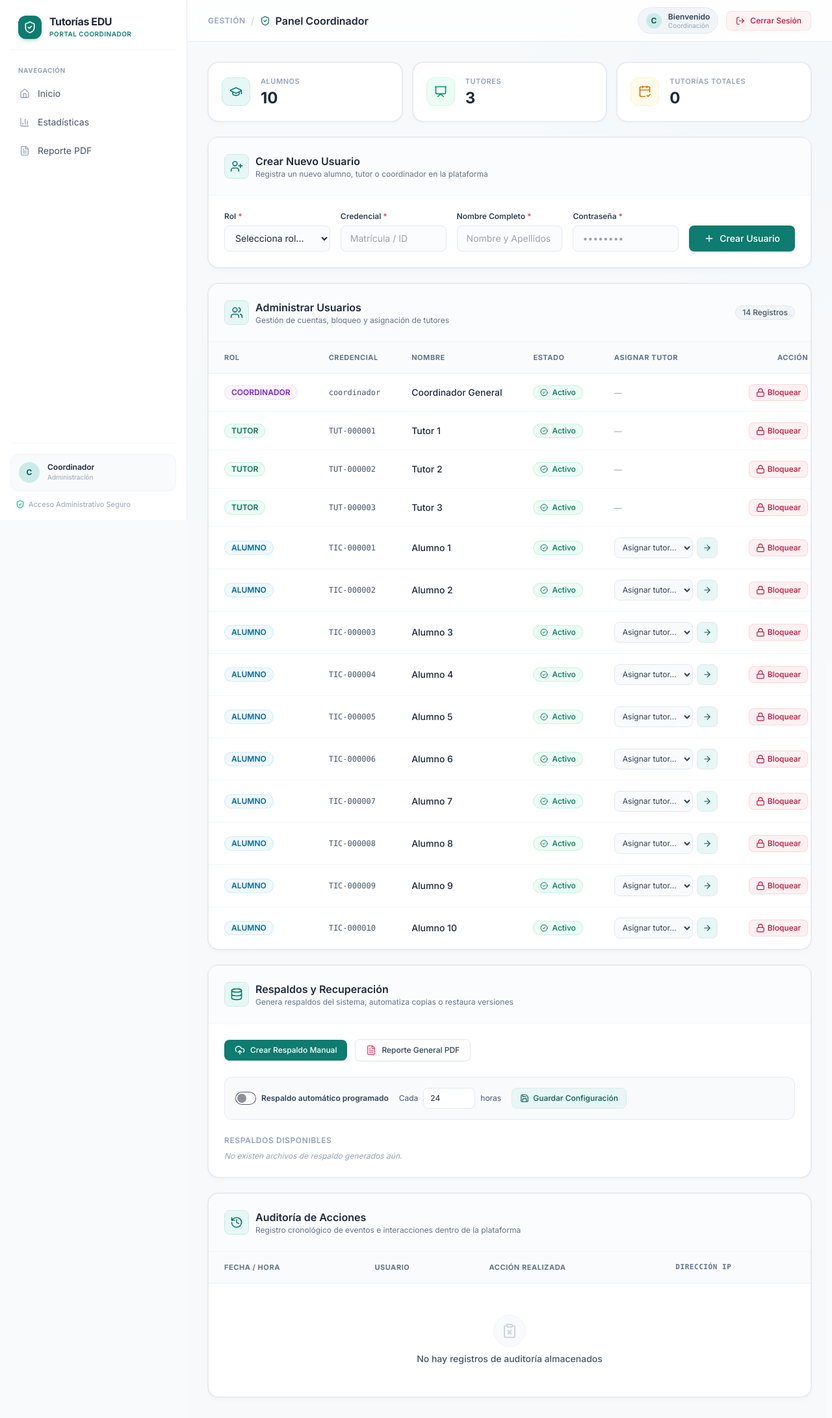
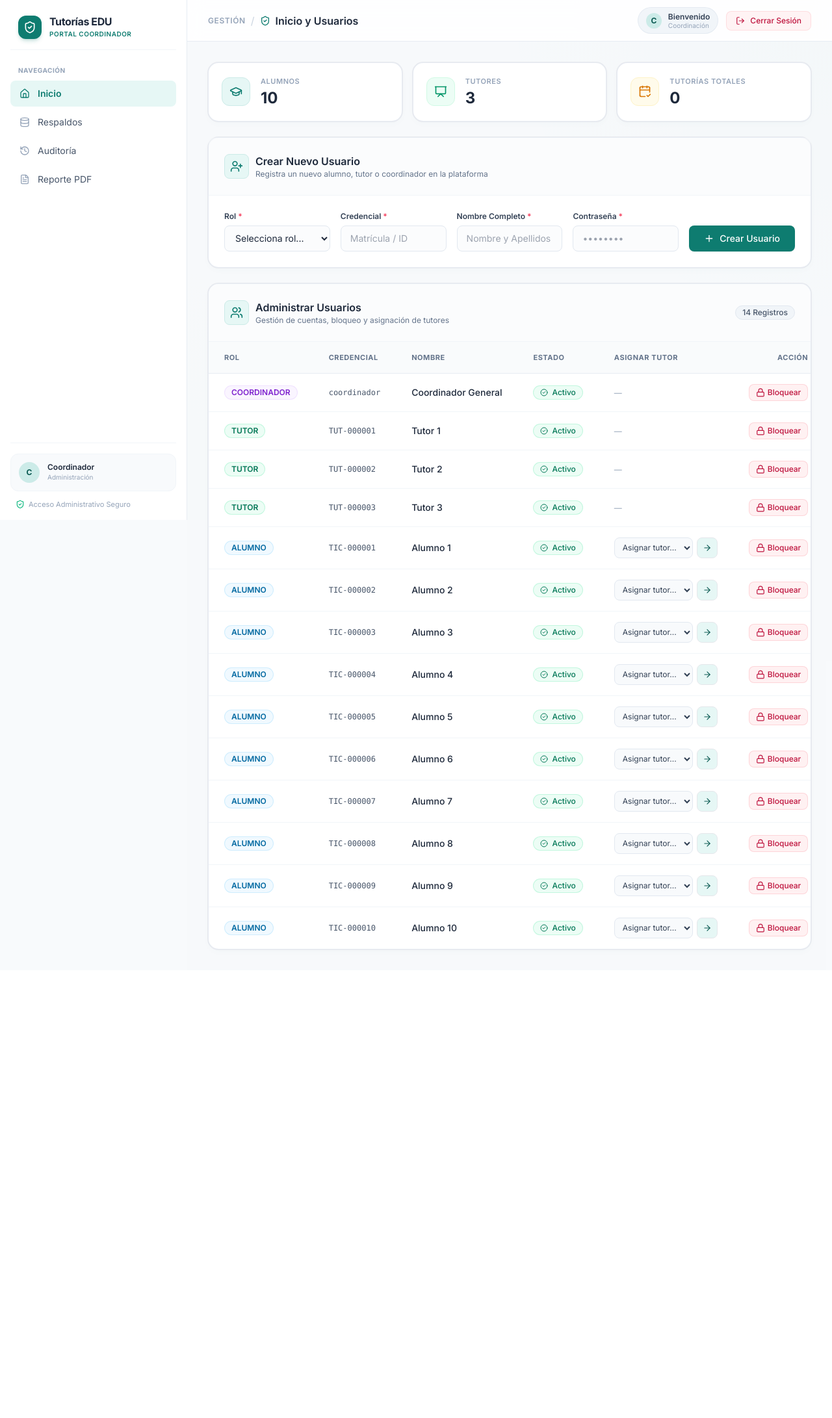
Before and after one commit to Ing-Segundo/sistema_tutorias, a Flask app: template templates/coordinador.html in a window 1280 px wide. Shown: the whole page at 65% size. After the commit the page ends 1462 px from the top, so only its background shows below. Run offline with Flask 3, Linux system fonts and the light colour scheme; the template is opened without the code that fills it: values that come from a table or form of the project are taken from there, others are empty; data comes from the database, SQL or seed files in the repository; some libraries are stand-ins or nearby versions.

Commit message:
Update coordinador.html

```diff
--- a/templates/coordinador.html
+++ b/templates/coordinador.html
@@ -46,10 +46,6 @@
     <link href="https://fonts.googleapis.com/css2?family=Inter:wght@300;400;500;600;700&display=swap" rel="stylesheet" />
 
     <style>
-        :root {
-            --brand-primary: #0E7C70;
-            --brand-hover: #0C6B61;
-        }
         body {
             font-family: 'Inter', sans-serif;
             background-color: #F8FAFC;
@@ -62,6 +58,12 @@
             background: rgba(255, 255, 255, 0.85);
             backdrop-filter: blur(12px);
             -webkit-backdrop-filter: blur(12px);
+        }
+        .tab-content-section {
+            display: none;
+        }
+        .tab-content-section.active {
+            display: block;
         }
     </style>
 </head>
@@ -85,7 +87,7 @@
                     <span class="text-slate-300 hidden sm:inline-block">/</span>
                     <h1 class="text-sm md:text-base font-semibold text-slate-800 flex items-center gap-2">
                         <i data-lucide="shield-check" class="w-4 h-4 text-brand-500"></i>
-                        Panel Coordinador
+                        <span id="current-page-title">Inicio y Usuarios</span>
                     </h1>
                 </div>
             </div>
@@ -135,6 +137,8 @@
                 {% endif %}
             {% endwith %}
 
+            <!-- SECCIÓN 1: INICIO Y USUARIOS -->
+            <div id="sec-inicio" class="tab-content-section active space-y-6">
                 <!-- CARDS RESUMEN / STATS -->
                 <section class="grid grid-cols-1 sm:grid-cols-3 gap-4">
                     <div class="bg-white rounded-2xl border border-slate-200/80 shadow-saas-card p-5 flex items-center gap-4 hover:shadow-saas-hover transition-all">
@@ -190,7 +194,6 @@
 
                     <div class="p-5 sm:p-6">
                         <form method="POST" action="{{ url_for('crear_usuario') if 'crear_usuario' in kwargs else '#' }}" class="grid grid-cols-1 sm:grid-cols-2 lg:grid-cols-5 gap-4 items-end">
-
                             <div class="space-y-1.5">
                                 <label for="tipo" class="block text-xs font-semibold text-slate-700">Rol <span class="text-rose-500">*</span></label>
                                 <select id="tipo" name="tipo" required class="w-full h-10 px-3 text-sm bg-slate-50/50 border border-slate-200 rounded-lg text-slate-800 focus:bg-white focus:border-brand-500 focus:ring-2 focus:ring-brand-500/20 transition-all outline-none">
@@ -337,8 +340,10 @@
                         </table>
                     </div>
                 </section>
+            </div>
 
-            <!-- RESPALDOS Y RECUPERACIÓN -->
+            <!-- SECCIÓN 2: RESPALDOS -->
+            <div id="sec-respaldos" class="tab-content-section space-y-6">
                 <section class="bg-white rounded-2xl border border-slate-200/80 shadow-saas-card hover:shadow-saas-hover transition-all">
                     <div class="p-5 sm:p-6 border-b border-slate-100 flex items-center justify-between bg-slate-50/50">
                         <div class="flex items-center gap-2.5">
@@ -353,7 +358,6 @@
                     </div>
 
                     <div class="p-5 sm:p-6 space-y-6">
-                    <!-- Botones de Acción Rápida -->
                         <div class="flex flex-wrap items-center gap-3">
                             <a href="{{ url_for('respaldo_manual') if 'respaldo_manual' in kwargs else '#' }}" class="inline-flex items-center gap-2 px-4 py-2 text-xs font-medium text-white bg-brand-500 hover:bg-brand-600 rounded-lg transition-all shadow-sm hover:shadow">
                                 <i data-lucide="cloud-upload" class="w-4 h-4"></i>
@@ -365,7 +369,6 @@
                             </a>
                         </div>
 
-                    <!-- Configuración Automatizada -->
                         <form method="POST" action="{{ url_for('config_respaldos') if 'config_respaldos' in kwargs else '#' }}" class="flex flex-wrap items-center gap-4 p-4 rounded-xl bg-slate-50 border border-slate-200/80">
                             <label class="flex items-center gap-2 cursor-pointer text-xs font-semibold text-slate-700">
                                 <input type="checkbox" name="activo" class="toggle toggle-sm toggle-accent" {{ 'checked' if cfg and cfg.activo else '' }} />
@@ -382,7 +385,6 @@
                             </button>
                         </form>
 
-                    <!-- Lista de Respaldos Disponibles -->
                         <div class="space-y-2">
                             <h4 class="text-xs font-semibold uppercase tracking-wider text-slate-400">Respaldos Disponibles</h4>
                             <div class="flex flex-wrap gap-2">
@@ -403,8 +405,10 @@
                         </div>
                     </div>
                 </section>
+            </div>
 
-            <!-- AUDITORÍA DE ACCIONES -->
+            <!-- SECCIÓN 3: AUDITORÍA -->
+            <div id="sec-auditoria" class="tab-content-section space-y-6">
                 <section class="bg-white rounded-2xl border border-slate-200/80 shadow-saas-card hover:shadow-saas-hover transition-all overflow-hidden">
                     <div class="p-5 sm:p-6 border-b border-slate-100 flex items-center justify-between bg-slate-50/50">
                         <div class="flex items-center gap-2.5">
@@ -462,6 +466,7 @@
                         </table>
                     </div>
                 </section>
+            </div>
 
         </main>
     </div>
@@ -482,18 +487,23 @@
                     </div>
                 </div>
 
-                <!-- MENU ITEMS -->
-                <nav class="space-y-1">
+                <!-- MENU ITEMS INTERACTIVOS -->
+                <nav class="space-y-1" id="sidebar-menu">
                     <span class="px-3 text-[10px] font-bold uppercase tracking-wider text-slate-400 block mb-2">Navegación</span>
 
-                    <a href="{{ url_for('panel_coordinador') if 'panel_coordinador' in kwargs else '#' }}" class="relative flex items-center gap-3 px-3.5 py-2.5 rounded-lg text-sm transition-all group {% if request.endpoint == 'panel_coordinador' %}bg-brand-50 text-brand-500 font-semibold{% else %}text-slate-600 hover:bg-slate-50 hover:text-brand-500{% endif %}">
-                        <i data-lucide="home" class="w-4 h-4 {% if request.endpoint != 'panel_coordinador' %}text-slate-400 group-hover:text-brand-500{% endif %} transition-colors"></i>
+                    <a href="#sec-inicio" data-target="sec-inicio" data-title="Inicio y Usuarios" class="menu-nav-link relative flex items-center gap-3 px-3.5 py-2.5 rounded-lg text-sm transition-all group bg-brand-50 text-brand-500 font-semibold">
+                        <i data-lucide="home" class="w-4 h-4 transition-colors"></i>
                         <span>Inicio</span>
                     </a>
 
-                    <a href="{{ url_for('reportes') if 'reportes' in kwargs else '#' }}" class="relative flex items-center gap-3 px-3.5 py-2.5 rounded-lg text-sm transition-all group {% if request.endpoint == 'reportes' %}bg-brand-50 text-brand-500 font-semibold{% else %}text-slate-600 hover:bg-slate-50 hover:text-brand-500{% endif %}">
-                        <i data-lucide="bar-chart-3" class="w-4 h-4 {% if request.endpoint != 'reportes' %}text-slate-400 group-hover:text-brand-500{% endif %} transition-colors"></i>
-                        <span>Estadísticas</span>
+                    <a href="#sec-respaldos" data-target="sec-respaldos" data-title="Respaldos del Sistema" class="menu-nav-link relative flex items-center gap-3 px-3.5 py-2.5 rounded-lg text-sm transition-all group text-slate-600 hover:bg-slate-50 hover:text-brand-500">
+                        <i data-lucide="database" class="w-4 h-4 text-slate-400 group-hover:text-brand-500 transition-colors"></i>
+                        <span>Respaldos</span>
+                    </a>
+
+                    <a href="#sec-auditoria" data-target="sec-auditoria" data-title="Auditoría de Acciones" class="menu-nav-link relative flex items-center gap-3 px-3.5 py-2.5 rounded-lg text-sm transition-all group text-slate-600 hover:bg-slate-50 hover:text-brand-500">
+                        <i data-lucide="history" class="w-4 h-4 text-slate-400 group-hover:text-brand-500 transition-colors"></i>
+                        <span>Auditoría</span>
                     </a>
 
                     <a href="{{ url_for('reporte_general_pdf') if 'reporte_general_pdf' in kwargs else '#' }}" class="relative flex items-center gap-3 px-3.5 py-2.5 rounded-lg text-sm transition-all group text-slate-600 hover:bg-slate-50 hover:text-brand-500">
@@ -525,7 +535,7 @@
 
 </div>
 
-<!-- Lucide Icons & Initializer Script -->
+<!-- Lucide Icons & Tab Handler Script -->
 <script src="https://unpkg.com/lucide@latest"></script>
 <script>
     document.addEventListener("DOMContentLoaded", function () {
@@ -533,6 +543,55 @@
         if (typeof lucide !== 'undefined') {
             lucide.createIcons();
         }
+
+        // Lógica de Pestañas / Navegación Interactiva
+        const navLinks = document.querySelectorAll('.menu-nav-link');
+        const sections = document.querySelectorAll('.tab-content-section');
+        const pageTitle = document.getElementById('current-page-title');
+        const drawerToggle = document.getElementById('menu-drawer');
+
+        navLinks.forEach(link => {
+            link.addEventListener('click', function (e) {
+                const targetId = this.getAttribute('data-target');
+                if (!targetId) return;
+
+                e.preventDefault();
+
+                // 1. Ocultar todas las secciones
+                sections.forEach(sec => sec.classList.remove('active'));
+
+                // 2. Desactivar estilos en todos los links
+                navLinks.forEach(l => {
+                    l.classList.remove('bg-brand-50', 'text-brand-500', 'font-semibold');
+                    l.classList.add('text-slate-600');
+                    const icon = l.querySelector('i');
+                    if (icon) icon.classList.add('text-slate-400');
+                });
+
+                // 3. Mostrar la sección seleccionada
+                const targetSection = document.getElementById(targetId);
+                if (targetSection) {
+                    targetSection.classList.add('active');
+                }
+
+                // 4. Activar enlace seleccionado
+                this.classList.add('bg-brand-50', 'text-brand-500', 'font-semibold');
+                this.classList.remove('text-slate-600');
+                const activeIcon = this.querySelector('i');
+                if (activeIcon) activeIcon.classList.remove('text-slate-400');
+
+                // 5. Actualizar título en Navbar
+                const title = this.getAttribute('data-title');
+                if (title && pageTitle) {
+                    pageTitle.textContent = title;
+                }
+
+                // 6. Cerrar el menú drawer en dispositivos móviles
+                if (drawerToggle && drawerToggle.checked) {
+                    drawerToggle.checked = false;
+                }
+            });
+        });
     });
 </script>
 </body>
```
Lines whose indentation alone changed are shown as unchanged.
